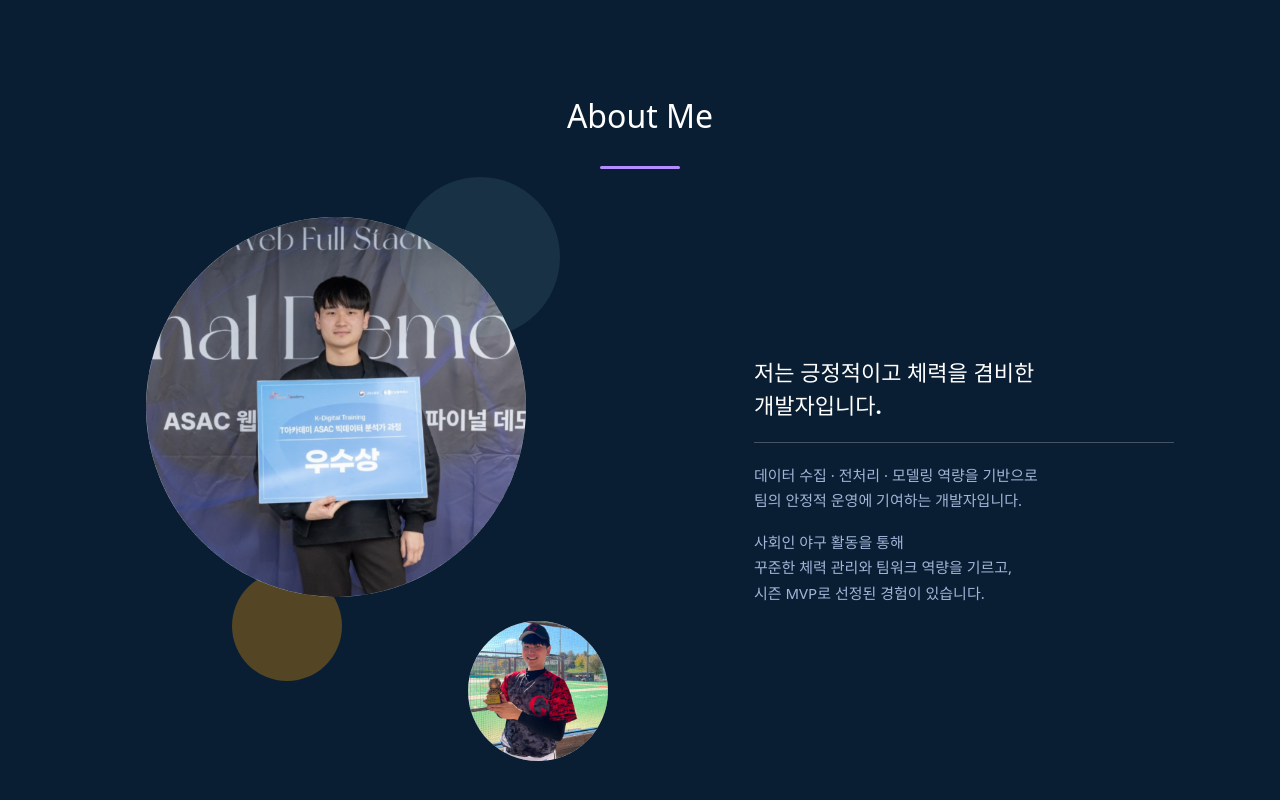
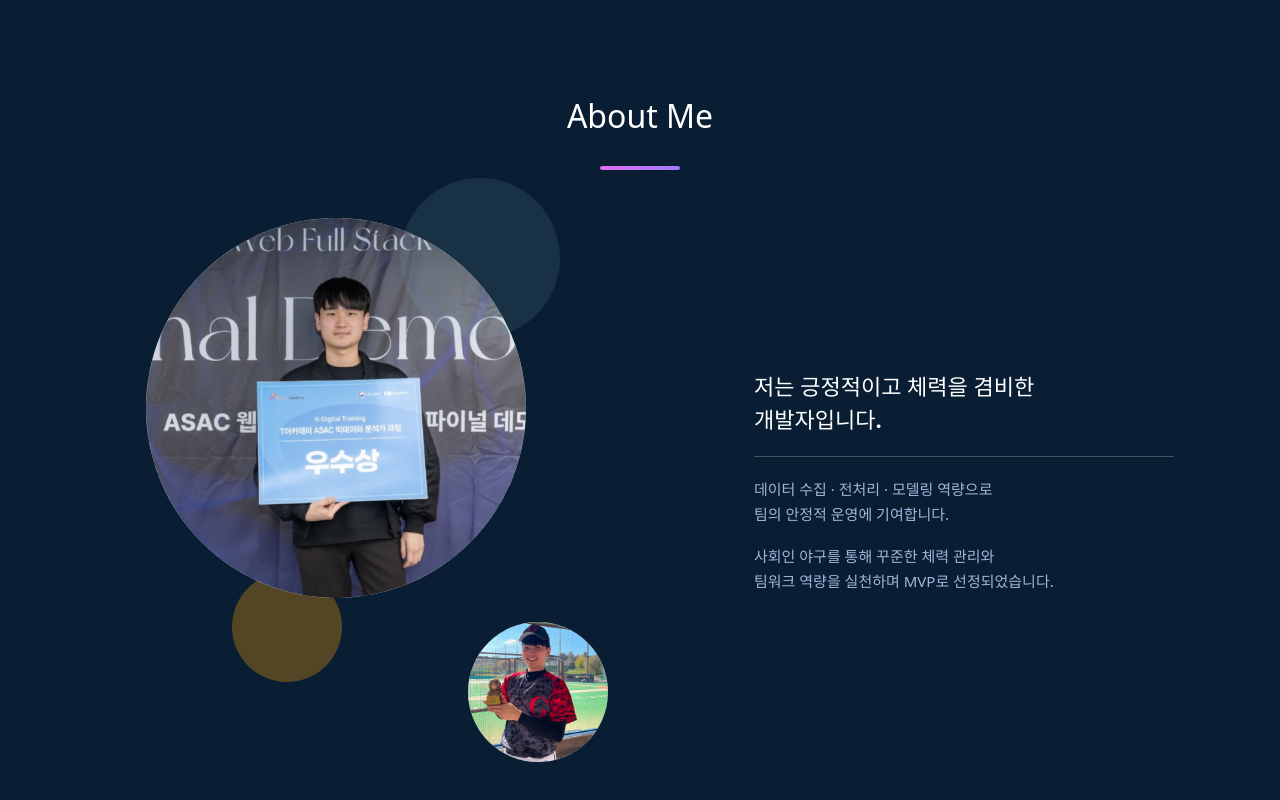
Before and after one commit to jhyungit/jhyungit.github.io, a React (Vite) app: page / in a window 1280 px wide. Shown: the part 815-1615 px from the top of the page. Built offline with nearby package versions, Linux system fonts and the light colour scheme.

Commit message:
Create js file

```diff
--- /dev/null
+++ b/src/data/career.js
@@ -0,0 +1,98 @@
+import asacLogo from "../assets/career-photo/asac-logo.png";
+import mjuLogo from "../assets/career-photo/mju-logo.png";
+import ilscPhoto from "../assets/career-photo/ilsc-photo.png";
+import ilscAward from "../assets/career-photo/ilsc-award.png";
+import ibkIntern from "../assets/career-photo/ibk-intern.png";
+import ibkAward from "../assets/career-photo/ibk-award.png";
+import deliciousLogo from "../assets/career-photo/delicious-logo.png";
+
+const educationList = [
+  {
+    period: "2022.09 ~ 2023.03",
+    tag: "부트캠프",
+    title: "ASAC 빅데이터 분석가 과정 1기",
+    descriptionLines: [
+      "920시간, 한국고용노동부, SK planet 주관",
+      "데이터 수집, 전처리, EDA, 모델링 등 데이터 분석 전 과정 실습",
+      "PyTorch 및 TensorFlow 기반 ML/DL 모델 개발 및 프로젝트 수행",
+      "PySpark와 SQL을 활용한 대용량 데이터 처리 및 분석",
+      "팀 프로젝트를 통해 분석 결과를 Tableau, Matplotlib로 시각화하고 모델 성능 개선 경험"
+    ],
+    imageAlt: "ASAC 로고",
+    imageUrl: asacLogo,
+    link: "https://tacademy.skplanet.com/frontMain.do"
+  },
+  {
+    period: "2017.03 ~ 2022.02",
+    tag: "학력",
+    title: "명지대학교 정보통신공학과 졸업",
+    descriptionLines: [
+      "프로그래밍 트랙으로 데이터 분석 · 알고리즘 · 보안 등 강의 위주로 수강",
+      "주요 전공: 빅데이터분석, 알고리즘, 정보보안, IoT보안",
+      "프로그래밍: Python, C, C++, Java 등",
+      "기타: 웹프로그램, 모바일프로그램 등 실습 위주 강의 수강"
+    ],
+    imageAlt: "명지대 로고",
+    imageUrl: mjuLogo,
+    link: "https://ince.mju.ac.kr/ince/index.do"
+  },
+  {
+    period: "2019.02 ~ 2020.02",
+    tag: "어학",
+    title: "Australia · 어학 연수",
+    descriptionLines: [
+      "약 1년 간 호주에서 외국 친구들과 함께 영어 학습 및 교류하며 생활",
+      "ILSC Sydney - Intermediate → Advanced 과정 수료, 우수 학생 선정",
+      "워킹홀리데이: Waterfront Southgate 근무 (2019.08 ~ 2019.12)"
+    ],
+    imageAlt: "어학연수 사진",
+    imageUrl: ilscPhoto,
+    imageType: "photo",
+    awardLabel: "우수 학생", // 작은 화면에서 카드 안에 보여줄 수상 뱃지 텍스트
+    openType: "image",    // 팝업으로 열기
+    link: ilscAward
+  }
+];
+
+const experienceList = [
+  {
+    period: "2023.09 ~ 2023.08",
+    tag: "인턴",
+    title: "IBK기업은행",
+    descriptionLines: [
+      "IT금융개발부 글로벌개발팀 소속 인턴으로 금융 IT 실무 학습",
+      "여신, 수신, 채널 등 금융 지식 학습",
+      "사내 ERA 시스템 · 계정계/비계정계 학습",
+      "금융 IT 통합 조사 과제 수행 및 프로젝트 발표 진행"
+    ],
+    imageAlt: "IBK 인턴 사진",
+    imageUrl: ibkIntern,
+    link: ibkAward,
+    imageType: "photo",
+    openType: "image",
+    awardLabel: "우수팀 · 우수인턴"
+  },
+  {
+    period: "2023.01 ~ 2023.03",
+    tag: "기업 프로젝트",
+    title: "달리셔스",
+    descriptionLines: [
+      "교육생으로서 기업 실전 프로젝트에 참여해 추천 시스템 구축",
+      "추천 시스템 학습 및 기획",
+      "Data Pre-processing · EDA · Modeling",
+      "CB · CF · ML · DL 융합한 하이브리드 맞춤형 추천 시스템 구축"
+    ],
+    imageAlt: "달리셔스 로고",
+    imageUrl: deliciousLogo,
+    link: "https://www.donga.com/news/It/article/all/20230503/119128322/1#in_cont",
+    awardLabel: "우수상"
+  }
+];
+
+const certifications = [
+  { label: "OPIc IH" },
+  { label: "정보처리기사 · 2024.12" },
+  { label: "자동차 운전면허" }
+];
+
+export { educationList, experienceList, certifications };
--- a/src/sections/About/AboutSection.css
+++ b/src/sections/About/AboutSection.css
@@ -122,12 +122,13 @@
   font-weight: 500;
 }
 
+
 .about-title-underline {
   width: 80px;
-  height: 3px;
-  margin: 8px auto 0;
+  height: 4px;
+  margin: 0 auto;
   border-radius: 999px;
-  background: #b38cff; /* 보라색 포인트 라인 */
+  background: linear-gradient(90deg, #e76df5, #9b7bff); /* 보라색 포인트 라인 */
 }
 
 /* 메인 메시지 */
--- a/src/sections/About/AboutSection.jsx
+++ b/src/sections/About/AboutSection.jsx
@@ -1,8 +1,7 @@
 // src/sections/About/AboutSection.jsx
 import '../../App.css';
 import './AboutSection.css';
-
-// 이미지 경로는 네 프로젝트에 맞게 수정해줘!
+// 이미지 경로
 import mainPhoto from '../../assets/about-photo/about-main.jpg';
 import baseballPhoto from '../../assets/about-photo/about-baseball.jpg';
 
@@ -44,17 +43,15 @@ function AboutSection() {
           <div className="about-divider" />
 
           <p className="about-text">
-            데이터 수집 · 전처리 · 모델링 역량을 기반으로
-            <br />
-            팀의 안정적 운영에 기여하는 개발자입니다.
+            데이터 수집 · 전처리 · 모델링 역량으로
+            <br/>
+            팀의 안정적 운영에 기여합니다.
           </p>
 
           <p className="about-text">
-            사회인 야구 활동을 통해
-            <br />
-            꾸준한 체력 관리와 팀워크 역량을 기르고,
-            <br />
-            시즌 MVP로 선정된 경험이 있습니다.
+            사회인 야구를 통해 꾸준한 체력 관리와
+            <br/>
+            팀워크 역량을 실천하며 MVP로 선정되었습니다.
           </p>
         </div>
       </div>
--- a/src/sections/Career/CareerSection.jsx
+++ b/src/sections/Career/CareerSection.jsx
@@ -1,102 +1,7 @@
 // src/sections/Career.jsx
 import React, { useState } from "react";
+import { educationList, experienceList, certifications } from "../../data/career";
 import "./CareerSection.css";
-import asacLogo from "../../assets/career-photo/asac-logo.png";
-import mjuLogo from "../../assets/career-photo/mju-logo.png";
-import ilscPhoto from "../../assets/career-photo/ilsc-photo.png";
-import ilscAward from "../../assets/career-photo/ilsc-award.png";
-import ibkIntern from "../../assets/career-photo/ibk-intern.png";
-import ibkAward from "../../assets/career-photo/ibk-award.png";
-import deliciousLogo from "../../assets/career-photo/delicious-logo.png";
-
-const educationList = [
-  {
-    period: "2022.09 ~ 2023.03",
-    tag: "부트캠프",
-    title: "ASAC 빅데이터 분석가 과정 1기",
-    descriptionLines: [
-      "920시간, 한국고용노동부, SK planet 주관",
-      "데이터 수집, 전처리, EDA, 모델링 등 데이터 분석 전 과정 실습",
-      "PyTorch 및 TensorFlow 기반 ML/DL 모델 개발 및 프로젝트 수행",
-      "PySpark와 SQL을 활용한 대용량 데이터 처리 및 분석",
-      "팀 프로젝트를 통해 분석 결과를 Tableau, Matplotlib로 시각화하고 모델 성능 개선 경험"
-    ],
-    imageAlt: "ASAC 로고",
-    imageUrl: asacLogo,
-    link: "https://tacademy.skplanet.com/frontMain.do"
-  },
-  {
-    period: "2017.03 ~ 2022.02",
-    tag: "학력",
-    title: "명지대학교 정보통신공학과 졸업",
-    descriptionLines: [
-      "프로그래밍 트랙으로 데이터 분석 · 알고리즘 · 보안 등 강의 위주로 수강",
-      "주요 전공: 빅데이터분석, 알고리즘, 정보보안, IoT보안",
-      "프로그래밍: Python, C, C++, Java 등",
-      "기타: 웹프로그램, 모바일프로그램 등 실습 위주 강의 수강"
-    ],
-    imageAlt: "명지대 로고",
-    imageUrl: mjuLogo,
-    link: "https://ince.mju.ac.kr/ince/index.do"
-  },
-  {
-    period: "2019.02 ~ 2020.02",
-    tag: "어학",
-    title: "Australia · 어학 연수",
-    descriptionLines: [
-      "약 1년 간 호주에서 외국 친구들과 함께 영어 학습 및 교류하며 생활",
-      "ILSC Sydney - Intermediate → Advanced 과정 수료, 우수 학생 선정",
-      "워킹홀리데이: Waterfront Southgate 근무 (2019.08 ~ 2019.12)"
-    ],
-    imageAlt: "어학연수 사진",
-    imageUrl: ilscPhoto,
-    imageType: "photo",
-    awardLabel: "우수 학생", // 작은 화면에서 카드 안에 보여줄 수상 뱃지 텍스트
-    openType: "image",    // 팝업으로 열기
-    link: ilscAward
-  }
-];
-
-const experienceList = [
-  {
-    period: "2023.09 ~ 2023.08",
-    tag: "인턴",
-    title: "IBK기업은행",
-    descriptionLines: [
-      "IT금융개발부 글로벌개발팀 소속 인턴으로 금융 IT 실무 학습",
-      "여신, 수신, 채널 등 금융 지식 학습",
-      "사내 ERA 시스템 · 계정계/비계정계 학습",
-      "금융 IT 통합 조사 과제 수행 및 프로젝트 발표 진행"
-    ],
-    imageAlt: "IBK 인턴 사진",
-    imageUrl: ibkIntern,
-    link: ibkAward,
-    imageType: "photo",
-    openType: "image",
-    awardLabel: "우수팀 · 우수인턴"
-  },
-  {
-    period: "2023.01 ~ 2023.03",
-    tag: "기업 프로젝트",
-    title: "달리셔스",
-    descriptionLines: [
-      "교육생으로서 기업 실전 프로젝트에 참여해 추천 시스템 구축",
-      "추천 시스템 학습 및 기획",
-      "Data Pre-processing · EDA · Modeling",
-      "CB · CF · ML · DL 융합한 하이브리드 맞춤형 추천 시스템 구축"
-    ],
-    imageAlt: "달리셔스 로고",
-    imageUrl: deliciousLogo,
-    link: "https://www.donga.com/news/It/article/all/20230503/119128322/1#in_cont",
-    awardLabel: "우수상"
-  }
-];
-
-const certifications = [
-  { label: "OPIc IH" },
-  { label: "정보처리기사 · 2024.12" },
-  { label: "자동차 운전면허" }
-];
 
 function CareerCard({ item, onOpenImage }) {
   return (
```
